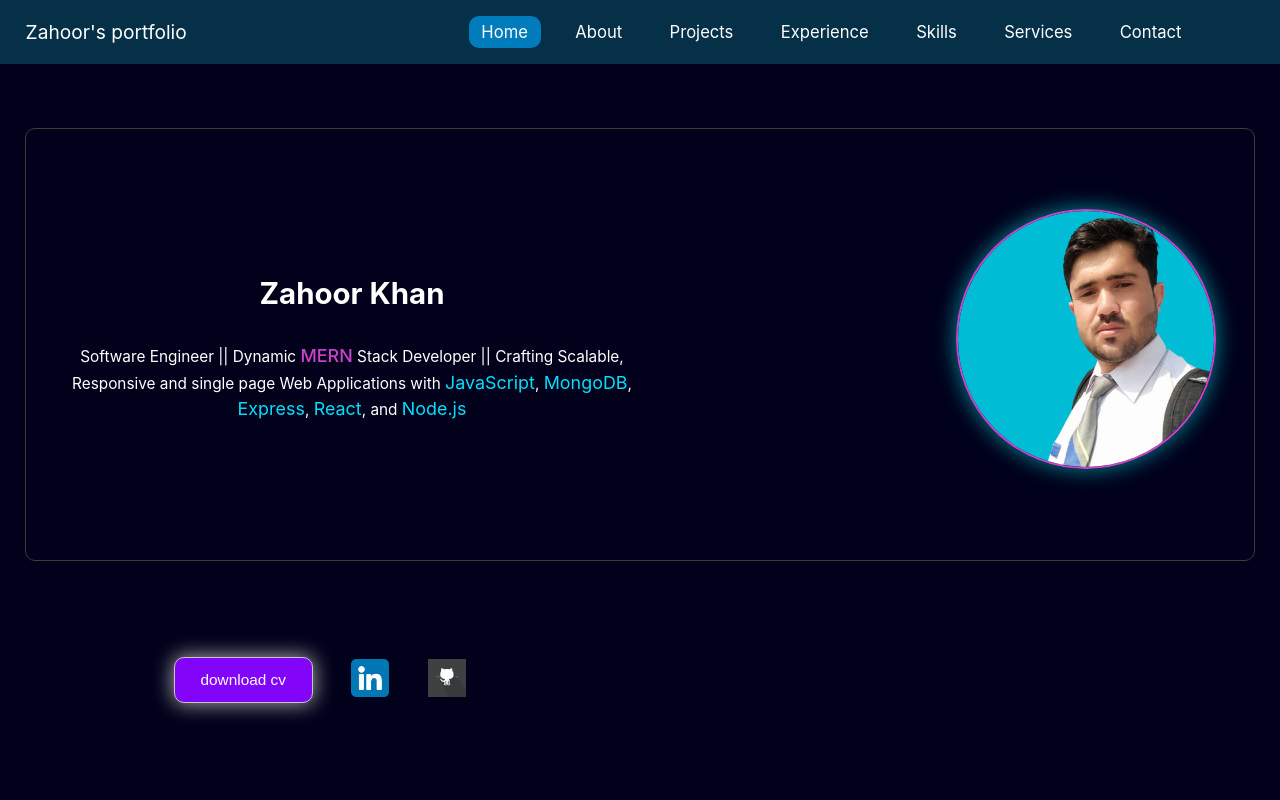
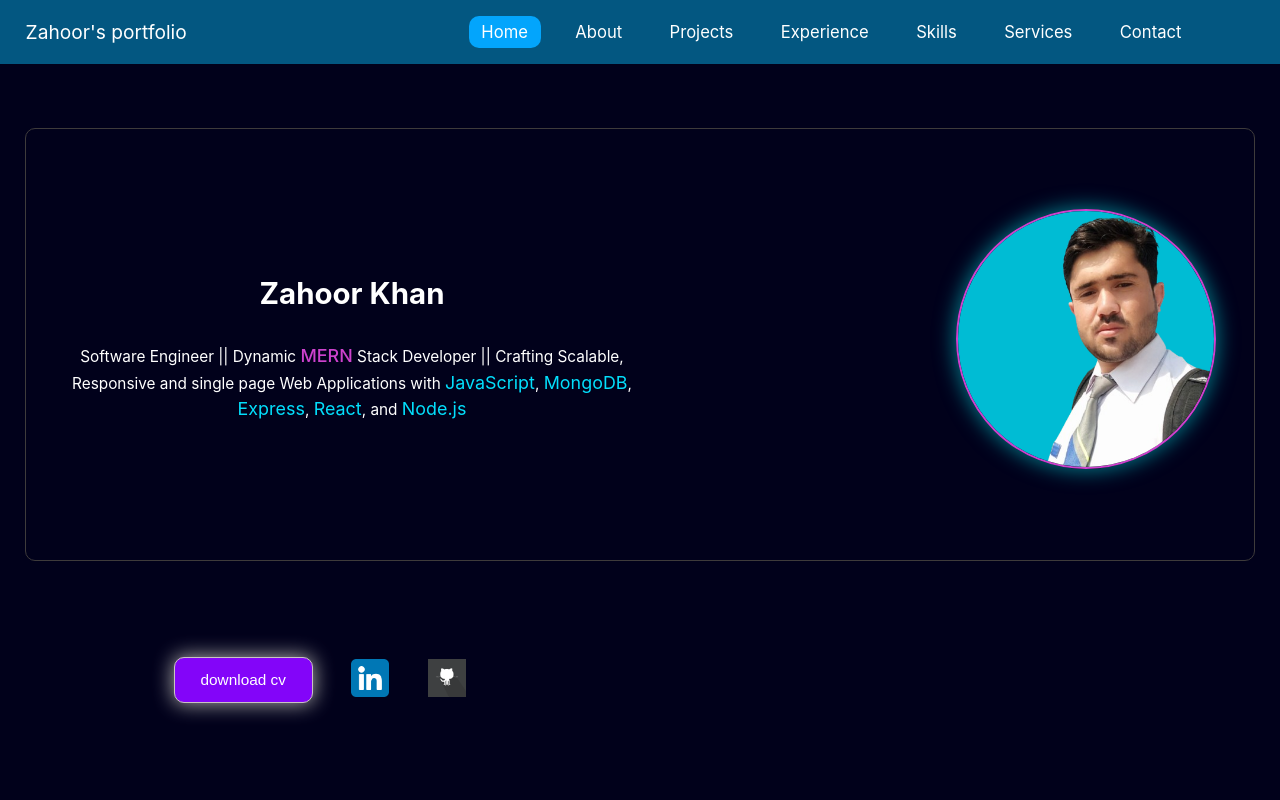
Before and after one commit to zahoor-khan178/personal-portfolio-website, a React (Create React App) app in the folder fornt-end/: page / in a window 1280 px wide. In both pictures the pointer is over the item "Home". Shown: the top 800 px of the page. Built offline with nearby package versions, Linux system fonts and the light colour scheme.

Commit message:
chanign background color of navbar

```diff
--- a/fornt-end/src/Css/nav.css
+++ b/fornt-end/src/Css/nav.css
@@ -474,6 +474,7 @@
     height: 5vw;
     background-color:#007bbc;
     background-color:#053048;
+    background-color:#035781;
     /* box-shadow: 0 0 2px 2px rgb(41, 40, 40); */
 
   }
@@ -545,7 +546,7 @@
 
   .links-lis:hover{
 
-    background-color:#007bbc!important;
+    background-color:#03a5fc!important;
     border-radius: 10px;
   }
 
```
